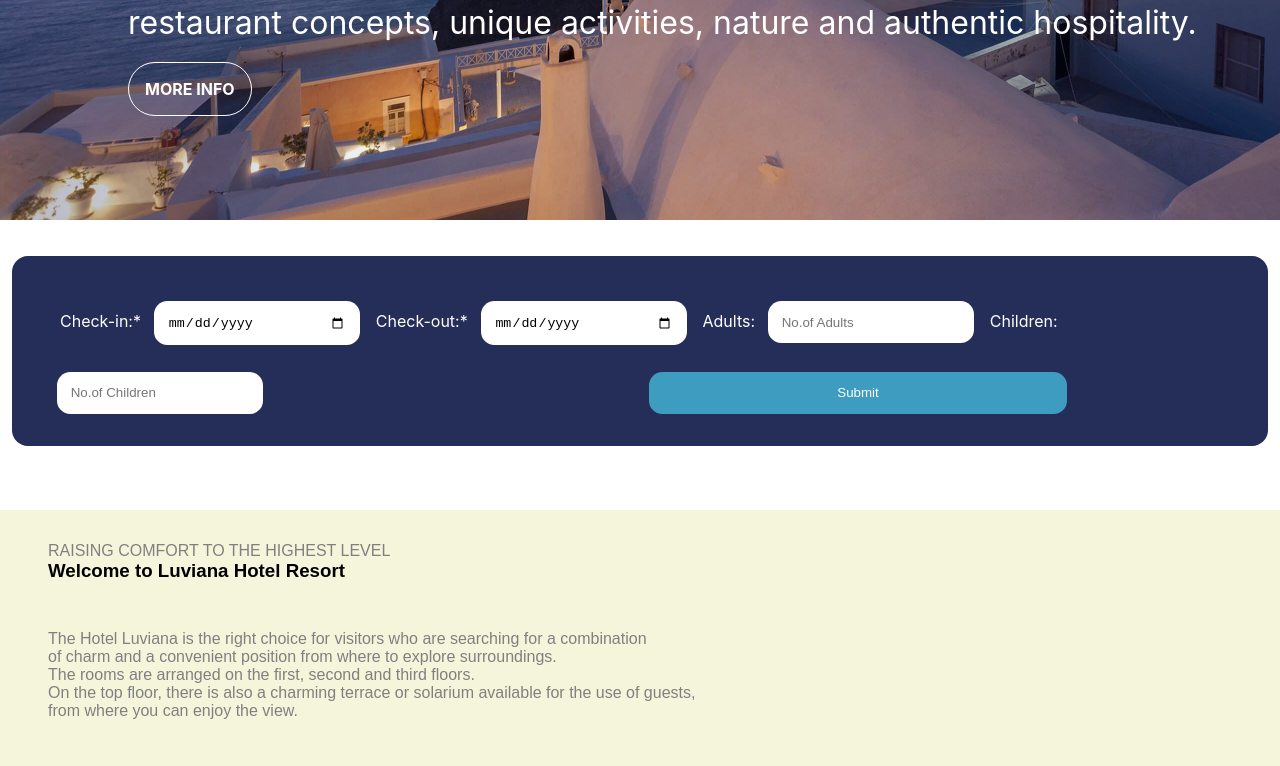
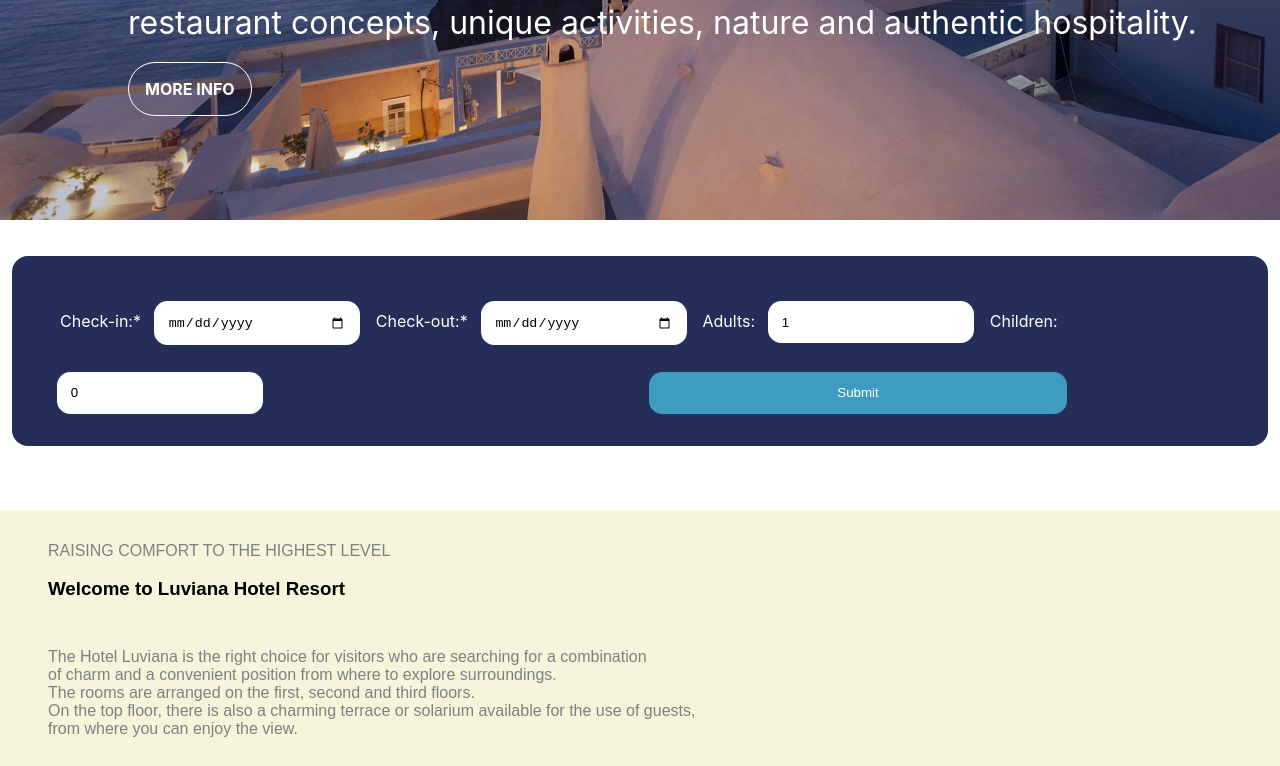
Before and after one commit to zeeyan23/ReactTask, a React (Vite) app: page / in a window 1280 px wide. Shown: the part 466-1232 px from the top of the page. Built offline with nearby package versions, Linux system fonts and the light colour scheme.

Commit message:
Updated4

```diff
--- a/src/components/Input.jsx
+++ b/src/components/Input.jsx
@@ -6,8 +6,8 @@
 
     const [enteredCheckIn,setEnteredCheckIn]=useState('');
     const [newFormatedDate,setEnteredCheckOut]=useState('');
-    const [enteredAdult,setEnteredAdult]=useState('');
-    const [enteredChildren,setEnteredChildren]=useState('');
+    const [enteredAdult,setEnteredAdult]=useState(1);
+    const [enteredChildren,setEnteredChildren]=useState(0);
 
     function checkinChangeHandler(event){
 
@@ -68,9 +68,9 @@
         <label>Check-out:*</label>
         <input type='date' name="datepickers" value={newFormatedDate} onChange={checkoutChangeHandler} id="create-smeeting-enddate" ></input>
         <label>Adults:</label>
-        <input type='number' min='1' max='15' value={enteredAdult} onChange={adultChangeHandler} placeholder='No.of Adults'></input>
+        <input type='number' min='1' max='15' value={enteredAdult} onChange={adultChangeHandler}></input>
         <label>Children:</label>
-        <input type='number' min='0' max='10' value={enteredChildren} onChange={childrenChangeHandler} placeholder='No.of Children'></input>
+        <input type='number' min='0' max='10' value={enteredChildren} onChange={childrenChangeHandler}></input>
         <button>Submit</button>
     </form>
 
--- a/src/components/Layout.jsx
+++ b/src/components/Layout.jsx
@@ -10,8 +10,6 @@
 export const Layout = () => {
   return (
     <div className={styles.v}>
-        <div className={styles.images}>
-        </div>
         <div className={styles.para}>
         <p>RAISING COMFORT TO THE HIGHEST LEVEL</p>
         <h3>Welcome to Luviana Hotel Resort</h3>
--- a/src/components/Layout.module.css
+++ b/src/components/Layout.module.css
@@ -80,7 +80,9 @@
 .v .option p{
     margin-left: 2em;
 }
-
+.v .para h3{
+    margin-top: 1em;
+}
 /* mobile screen */
 @media only screen and (max-width:650px){
     /* h3{
```
